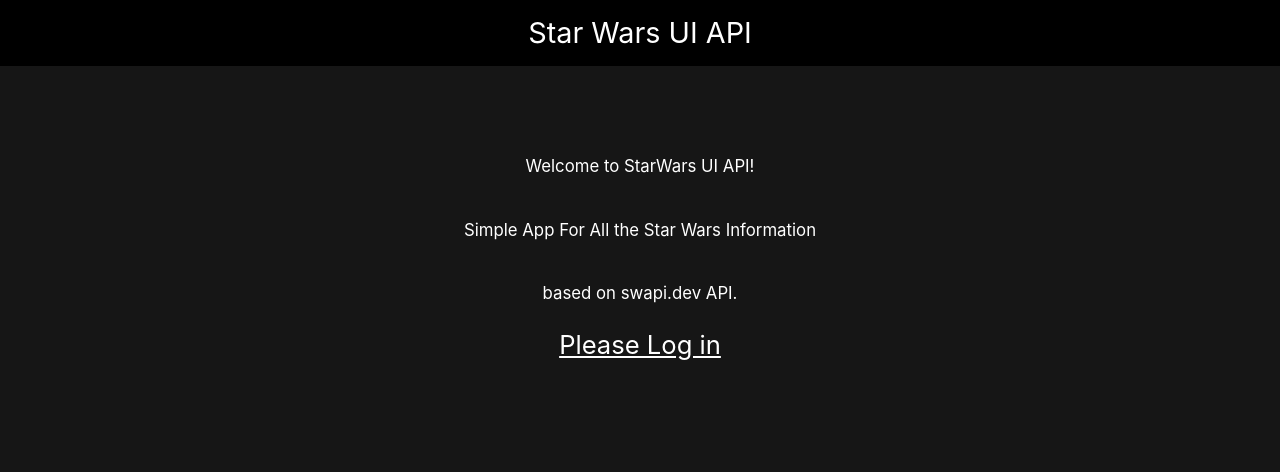
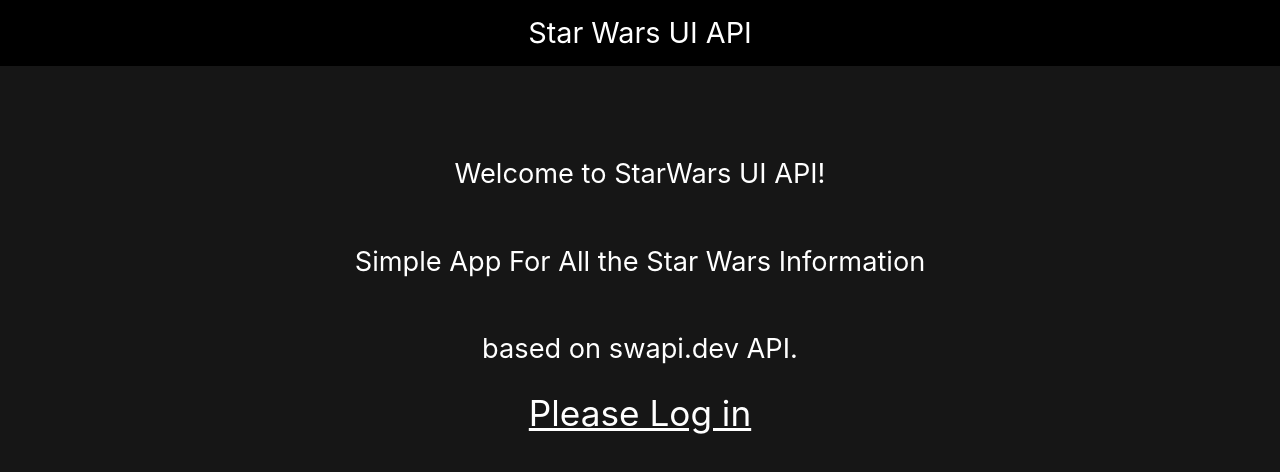
Before and after one commit to XHarelosX/HomeAssignmentZI, a React (Create React App) app: page /home in a window 1280 px wide. Shown: the top 472 px of the page. Built offline with nearby package versions, Linux system fonts and the light colour scheme.

Commit message:
Added css media queries for 768px+ and 1200px+

```diff
--- a/src/Pages/HomePage/HomePage.module.css
+++ b/src/Pages/HomePage/HomePage.module.css
@@ -14,3 +14,15 @@
   margin-top: 4rem;
   font-size: calc(var(--MobileFontSize) + 0.4rem);
 }
+
+@media screen and (min-width: 768px) {
+  .login {
+    font-size: var(--BigFontSize);
+  }
+}
+
+@media screen and (min-width: 1200px) {
+  .divContainer {
+    font-size: calc(var(--BigFontSize) - 0.5rem);
+  }
+}
```
